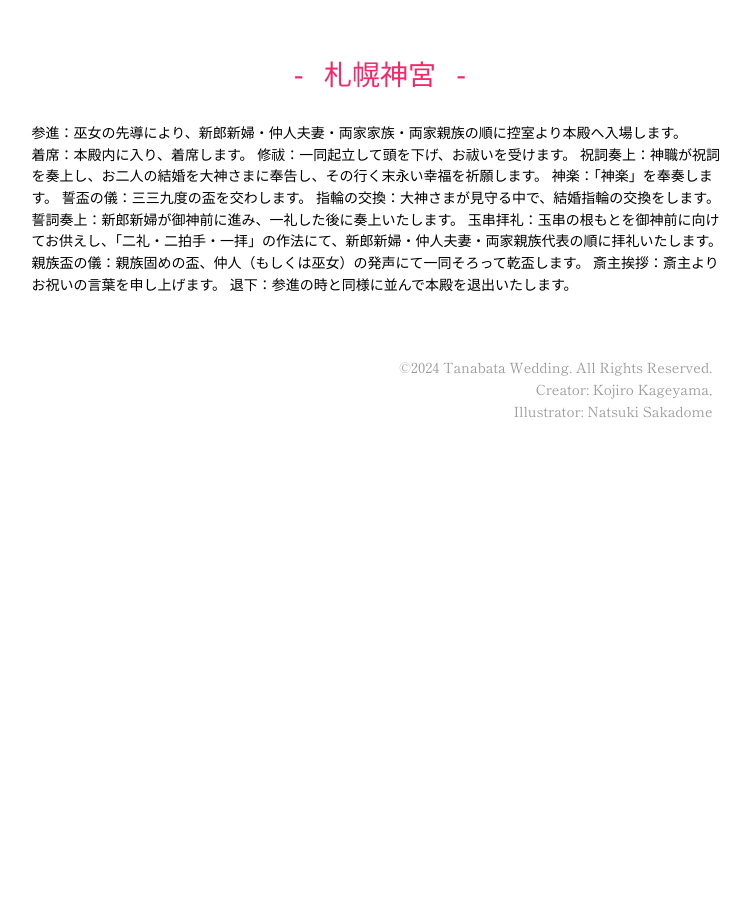
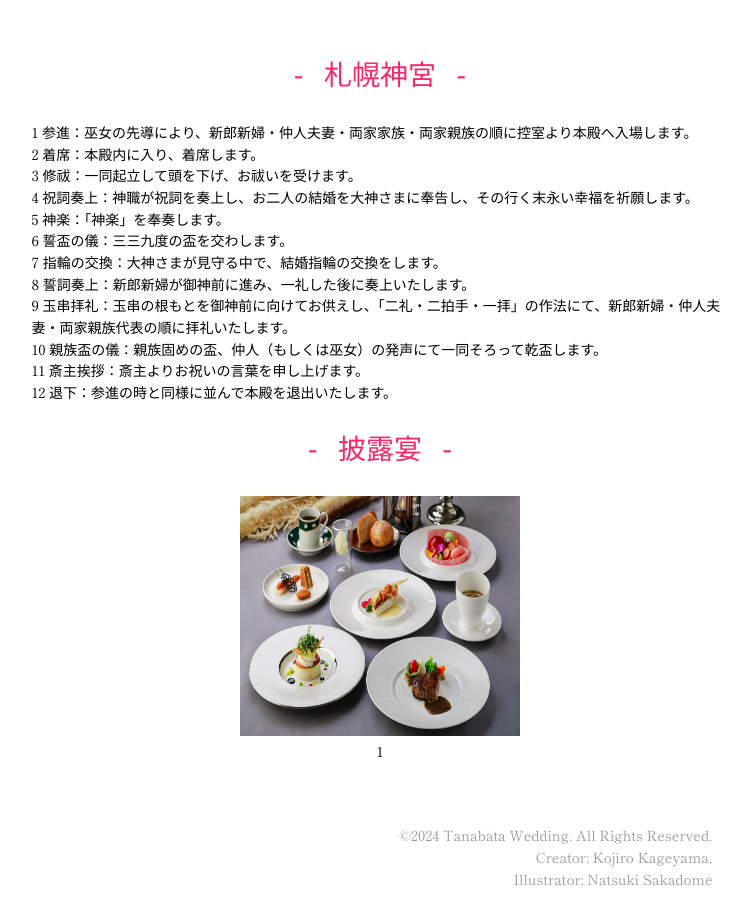
Before and after one commit to Kojiro-schatten/wedding, a Next.js app: page /flow in a window 1280 px wide. Shown: the part 520-1442 px from the top of the page, without its empty margins (260-1011 px from the left). Before the commit the page ends 974 px from the top, so only its background shows below. Built offline with nearby package versions, Linux system fonts and the light colour scheme.

Commit message:
nits design

```diff
--- a/src/app/packages/ui/Components/Flow/Flow.tsx
+++ b/src/app/packages/ui/Components/Flow/Flow.tsx
@@ -1,31 +1,58 @@
-import { Box, Title } from "@mantine/core"
+import { Box, Text, Title } from "@mantine/core"
 import styles from "./Flow.module.css"
+import Image from "next/image"
 
 export function Flow() {
   return (
     <Box mb={30}>
-      <Box c={"red.0"}  mb={16} ml={-17} mr={-17} h={60}
+      <Box c={"red.0"} mb={16} h={60}
         style={{ display: 'flex', alignItems: 'center', justifyContent: 'center', borderRadius: 8}}
       >
         <Title order={3}>
           - 札幌神宮 -
         </Title>
       </Box>
-      <div className={styles.description}>
-        参進：巫女の先導により、新郎新婦・仲人夫妻・両家家族・両家親族の順に控室より本殿へ入場します。
-        <br />
-        着席：本殿内に入り、着席します。
-        修祓：一同起立して頭を下げ、お祓いを受けます。
-        祝詞奏上：神職が祝詞を奏上し、お二人の結婚を大神さまに奉告し、その行く末永い幸福を祈願します。
-        神楽：「神楽」を奉奏します。
-        誓盃の儀：三三九度の盃を交わします。
-        指輪の交換：大神さまが見守る中で、結婚指輪の交換をします。
-        誓詞奏上：新郎新婦が御神前に進み、一礼した後に奏上いたします。
-        玉串拝礼：玉串の根もとを御神前に向けてお供えし、「二礼・二拍手・一拝」の作法にて、新郎新婦・仲人夫妻・両家親族代表の順に拝礼いたします。
-        親族盃の儀：親族固めの盃、仲人（もしくは巫女）の発声にて一同そろって乾盃します。
-        斎主挨拶：斎主よりお祝いの言葉を申し上げます。
-        退下：参進の時と同様に並んで本殿を退出いたします。
-      </div>
+      <Box mb={16}>
+        <Text fz={'md'}>
+          1 参進：巫女の先導により、新郎新婦・仲人夫妻・両家家族・両家親族の順に控室より本殿へ入場します。
+          <br />
+          2 着席：本殿内に入り、着席します。
+          <br />
+          3 修祓：一同起立して頭を下げ、お祓いを受けます。
+          <br />
+          4 祝詞奏上：神職が祝詞を奏上し、お二人の結婚を大神さまに奉告し、その行く末永い幸福を祈願します。
+          <br />
+          5 神楽：「神楽」を奉奏します。
+          <br />
+          6 誓盃の儀：三三九度の盃を交わします。
+          <br />
+          7 指輪の交換：大神さまが見守る中で、結婚指輪の交換をします。
+          <br />
+          8 誓詞奏上：新郎新婦が御神前に進み、一礼した後に奏上いたします。
+          <br />
+          9 玉串拝礼：玉串の根もとを御神前に向けてお供えし、「二礼・二拍手・一拝」の作法にて、新郎新婦・仲人夫妻・両家親族代表の順に拝礼いたします。
+          <br />
+          10 親族盃の儀：親族固めの盃、仲人（もしくは巫女）の発声にて一同そろって乾盃します。
+          <br />
+          11 斎主挨拶：斎主よりお祝いの言葉を申し上げます。
+          <br />
+          12 退下：参進の時と同様に並んで本殿を退出いたします。
+        </Text>
+      </Box>
+
+      <Box c={"red.0"}  mb={16} h={60}
+        style={{ display: 'flex', alignItems: 'center', justifyContent: 'center', borderRadius: 8}}
+      >
+        <Title order={3}>
+          - 披露宴 -
+        </Title>
+      </Box>
+      <Box ta={'center'}>
+        <Image alt="料理" width={280} height={240} src={'/meal.jpeg'} />
+        <Text fz={'md'}>
+          1
+        </Text>
+      </Box>
     </Box>
   )
 }
```
Also changed, not shown: src/app/packages/ui/Components/Attendance/Attendance.tsx (+21 -14 lines), public/meal.jpeg (added).
